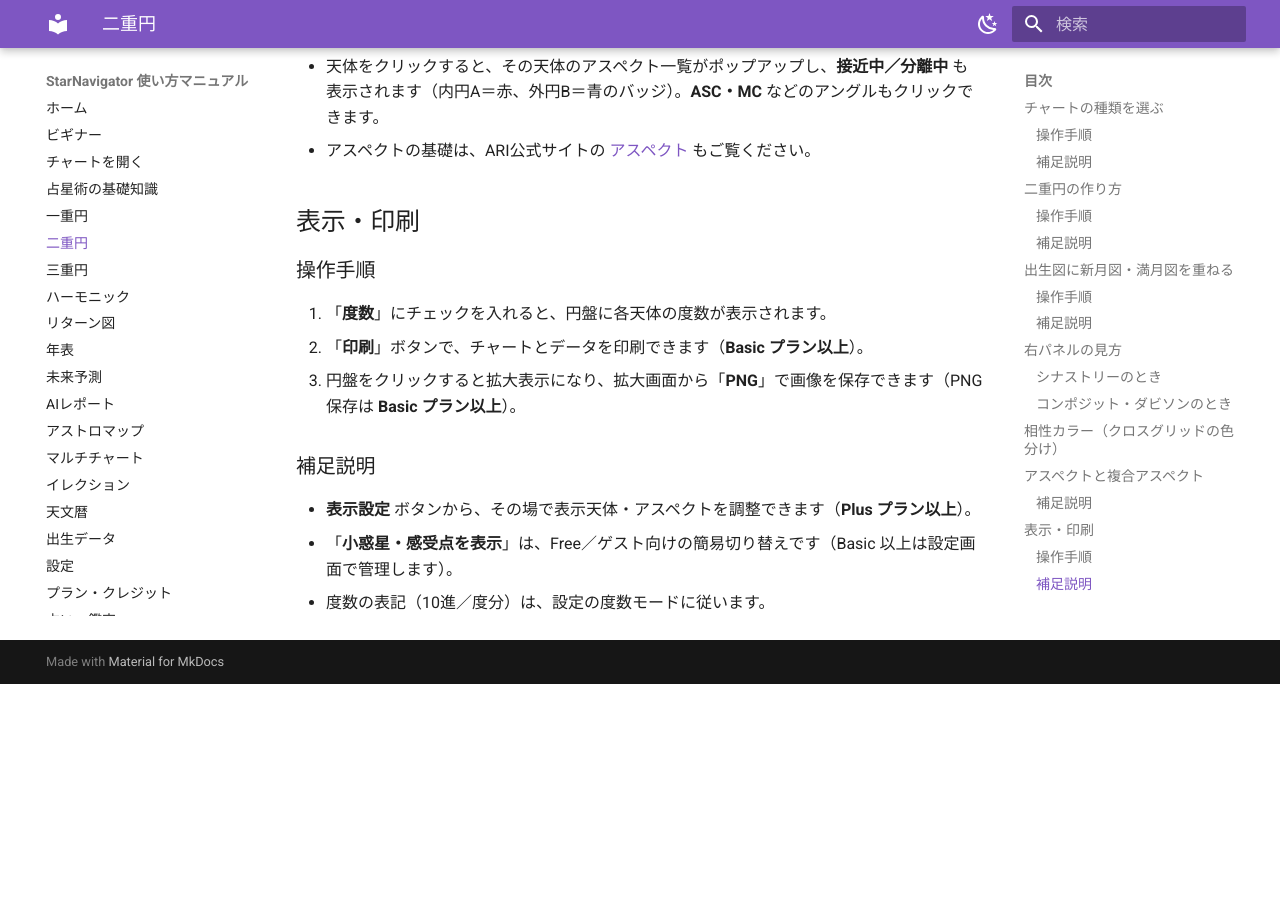
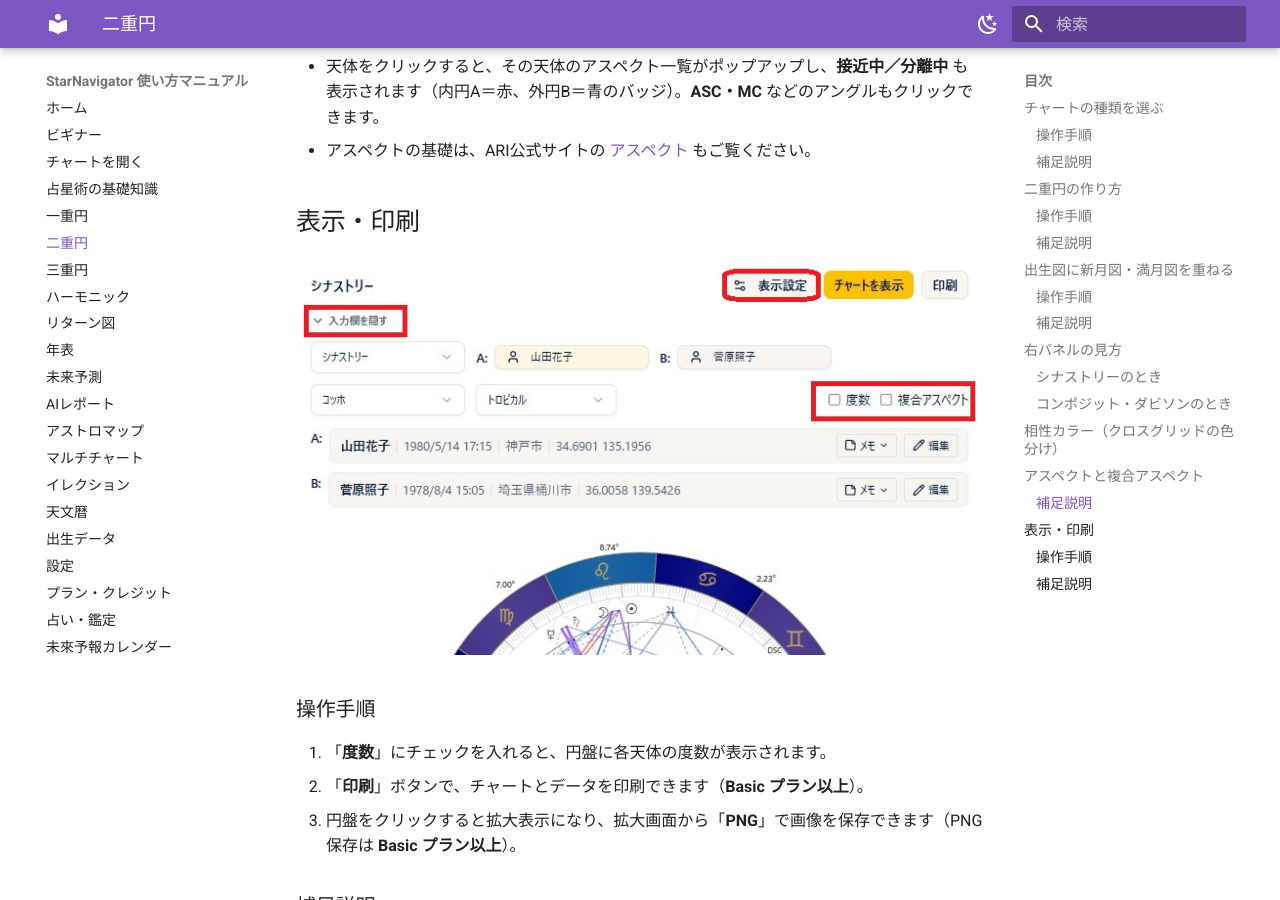
Before and after one commit to KeikoKagawa/starnavi-manual, an MkDocs documentation site: the page built from docs/double-chart.md, in a window 1280 px wide and 900 px high, scrolled down 6098 px. Built offline with MkDocs 1.6.1 and Material for MkDocs 9.7.7, drawn with Linux system fonts in a browser that asks for light colours; before the commit the page ends 6782 px from its top, so only the background shows below that.

Commit message:
content(二重円): 表示・印刷の画像差し込み=章完成
Co-Authored-By: Claude Fable 5 <noreply@anthropic.com>

```diff
--- a/docs/double-chart.md
+++ b/docs/double-chart.md
@@ -102,7 +102,7 @@
 
 ## 表示・印刷
 
-<!-- 画像さしこみ: 二重円 表示オプション -->
+![二重円の表示・印刷（表示設定・入力欄を隠す・度数・複合アスペクト・印刷）](assets/double-chart-08-display-print.jpg)
 
 ### 操作手順
 
```
Also changed, not shown: docs/assets/double-chart-08-display-print.jpg (added).
